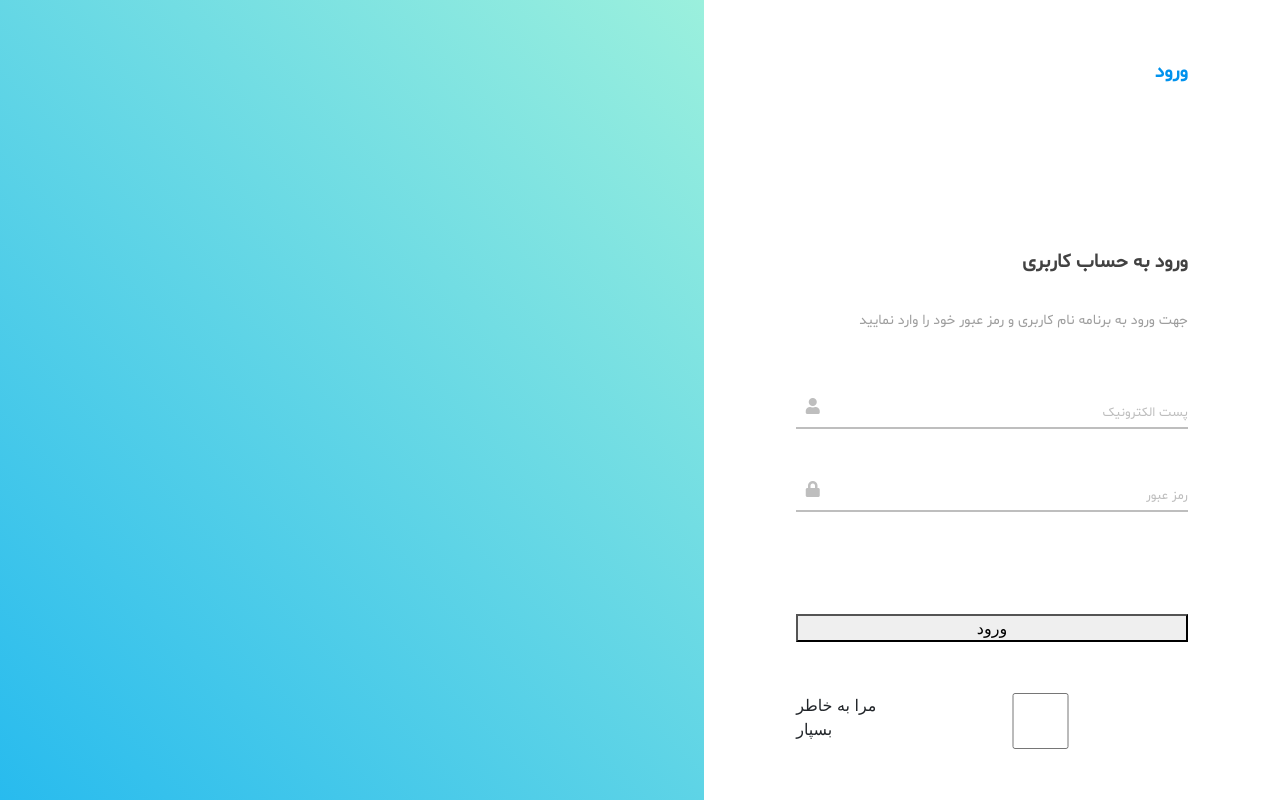
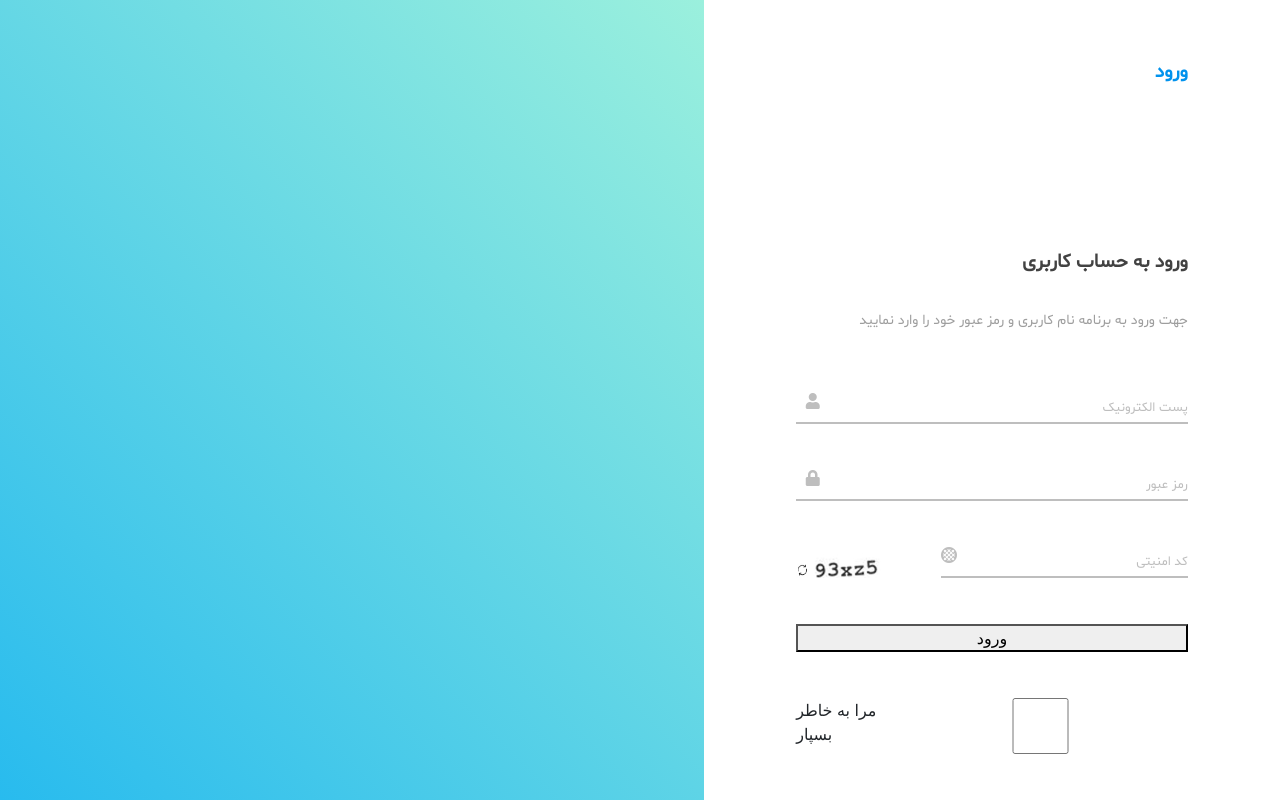
Before and after one commit to AbolfazlPanahiazar/Antivirus-login-page, a plain HTML site: page index.html in a window 1280 px wide. Drawn offline with Linux system fonts and the light colour scheme.

Commit message:
add input styles and font awesomes

```diff
--- a/css/style.css
+++ b/css/style.css
@@ -100,17 +100,15 @@ body {
 
 .form-side .form form .username,
 .password {
-  background-color: white;
   border-bottom: 2px solid #bebebe;
   padding-bottom: 5px;
-  box-sizing: border-box;
   display: flex;
-  transition: all .5s;
+  transition: all 0.5s;
 }
 
 .form-side .form form i {
   color: #bebebe;
-  transition: all .5s;
+  transition: all 0.5s;
 }
 
 .form-side .form form input {
@@ -123,7 +121,7 @@ body {
   font-family: Shabnam;
   font-size: small;
   color: #bebebe;
-  transition: all .5s;
+  transition: all 0.5s;
 }
 
 /* hover and focus stuff */
@@ -170,6 +168,49 @@ body {
   color: #0093ed;
 }
 
+.form-side .form form .validate {
+    display: flex;
+}
+
+.form-side .form form .safe-code {
+  border-bottom: 2px solid #bebebe;
+  width: 63%;
+  padding-bottom: 5px;
+  display: flex;
+  transition: all 0.5s;
+}
+.form-side .form form .safe-code:hover {
+    border-bottom: 2px solid #0093ed;
+  }
+  .form-side .form form .safe-code:hover i {
+    color: #0093ed;
+  }
+  .form-side .form form .safe-code:hover input::placeholder {
+    color: #0093ed;
+  }
+  .form-side .form form .safe-code input:focus {
+    outline: none;
+  }
+  .form-side .form form .safe-code input:focus::placeholder {
+    color: #0093ed;
+  }
+  .form-side .form form .safe-code:focus-within {
+    border-bottom: 2px solid #0093ed;
+  }
+  .form-side .form form .safe-code:focus-within > i {
+    color: #0093ed;
+  }
+.form-side .form form .safe-code::placeholder {
+  font-family: Shabnam;
+  font-size: small;
+  color: #bebebe;
+  transition: all 0.5s;
+}
+
+.form-side .form form .validate img {
+    width: 37%;
+}
+
 .form-side .form form .remember-section {
   display: flex;
   justify-content: flex-start;
--- a/index.html
+++ b/index.html
@@ -49,7 +49,13 @@
               <input type="password" placeholder="رمز عبور" />
               <i class="fas fa-lock"></i>
             </div>
-            <div class="validate"></div>
+            <div class="validate">
+              <div class="safe-code">
+                <input type="text" placeholder="کد امنیتی" />
+                <i class="fas fa-stroopwafel"></i>
+              </div>
+              <img src="./images/capcha.png" />
+            </div>
             <button type="submit">ورود</button>
             <div class="remember-section">
               <input type="checkbox" id="remember" />
```
Also changed, not shown: images/capcha.png (added).
